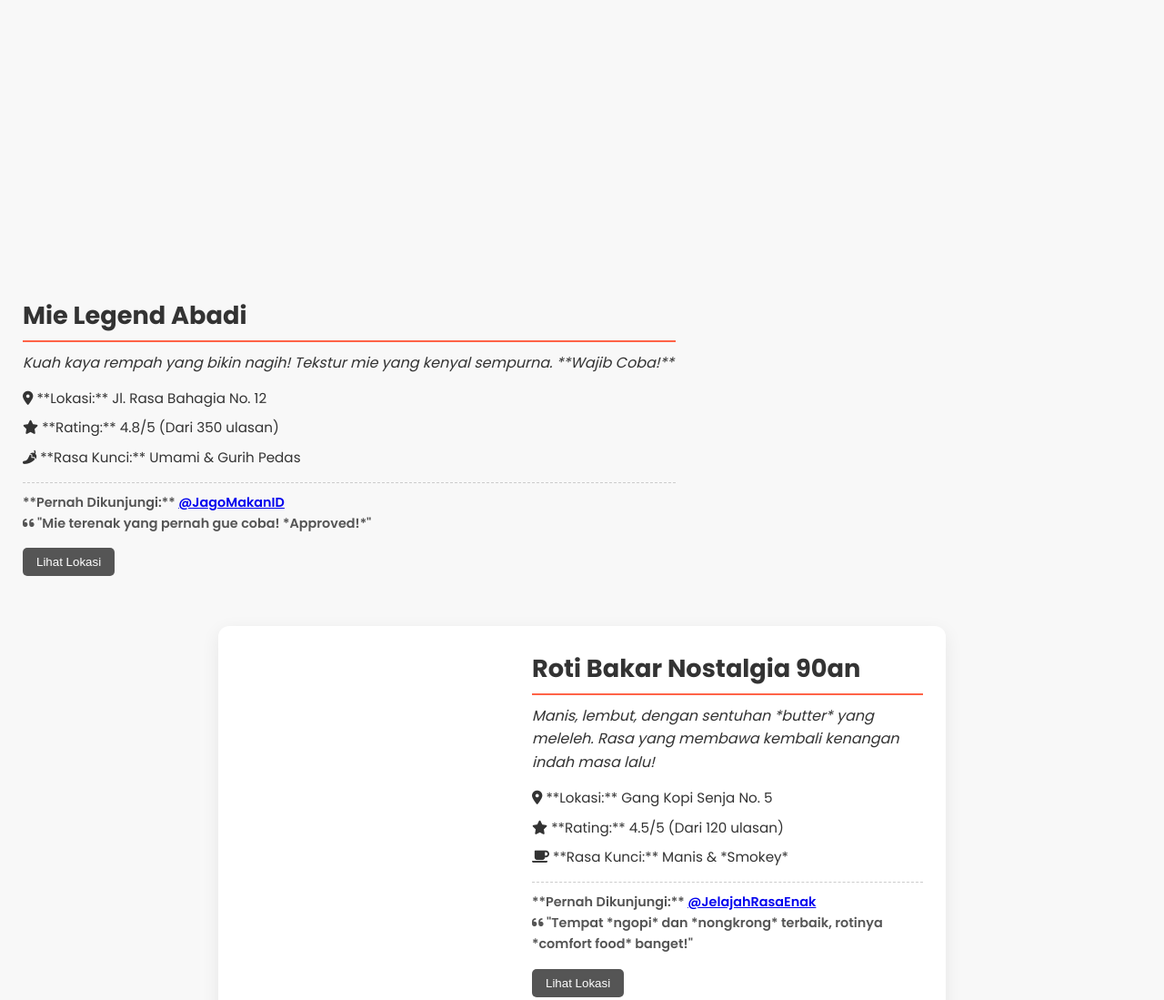
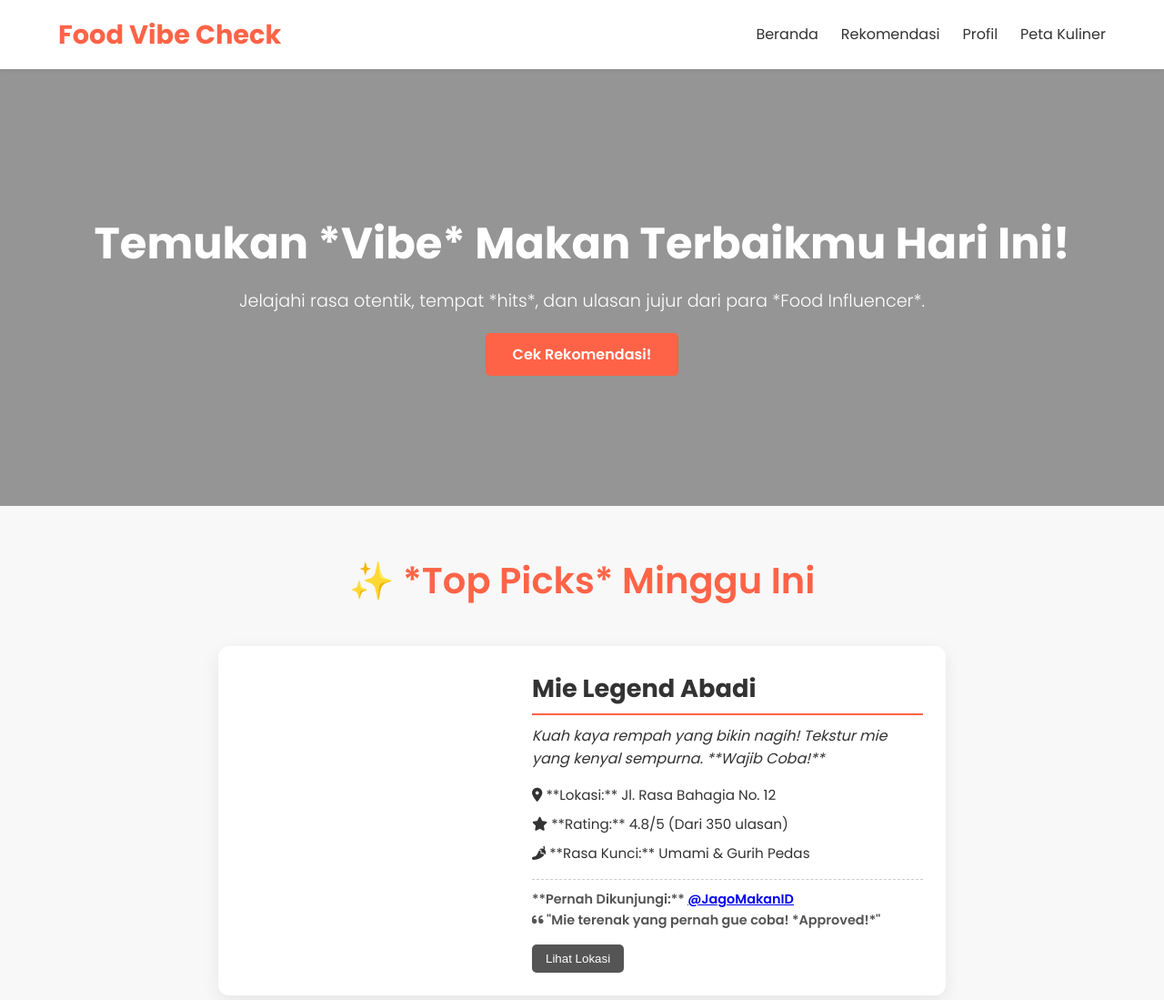
Before and after one commit to Hexcoon/latihan2, a plain HTML site: page index.html in a window 1280 px wide. Shown: the top 1099 px of the page at 91% size. Drawn offline with Linux system fonts and the light colour scheme.

Commit message:
Add files via upload

```diff
--- a/index.html
+++ b/index.html
@@ -10,6 +10,30 @@
 </head>
 <body>
 
+    <header class="navbar">
+        <div class="logo">Food Vibe Check</div>
+        <nav>
+            <ul>
+                <li><a href="#home">Beranda</a></li>
+                <li><a href="#rekomendasi">Rekomendasi</a></li>
+                <li><a href="#profil">Profil</a></li>
+                <li><a href="#lokasi">Peta Kuliner</a></li>
+            </ul>
+        </nav>
+    </header>
+
+    <section id="home" class="hero-section">
+        <div class="hero-content">
+            <h1>Temukan *Vibe* Makan Terbaikmu Hari Ini!</h1>
+            <p>Jelajahi rasa otentik, tempat *hits*, dan ulasan jujur dari para *Food Influencer*.</p>
+            <a href="#rekomendasi" class="cta-button">Cek Rekomendasi!</a>
+        </div>
+        </section>
+
+    <section id="rekomendasi" class="rekomendasi-grid">
+        <h2 class="section-title">✨ *Top Picks* Minggu Ini</h2>
+
+        <article class="food-card">
             <div class="card-image" style="background-image: url('mie-legend.jpg');"></div>
             <div class="card-body">
                 <h3>Mie Legend Abadi</h3>
```
